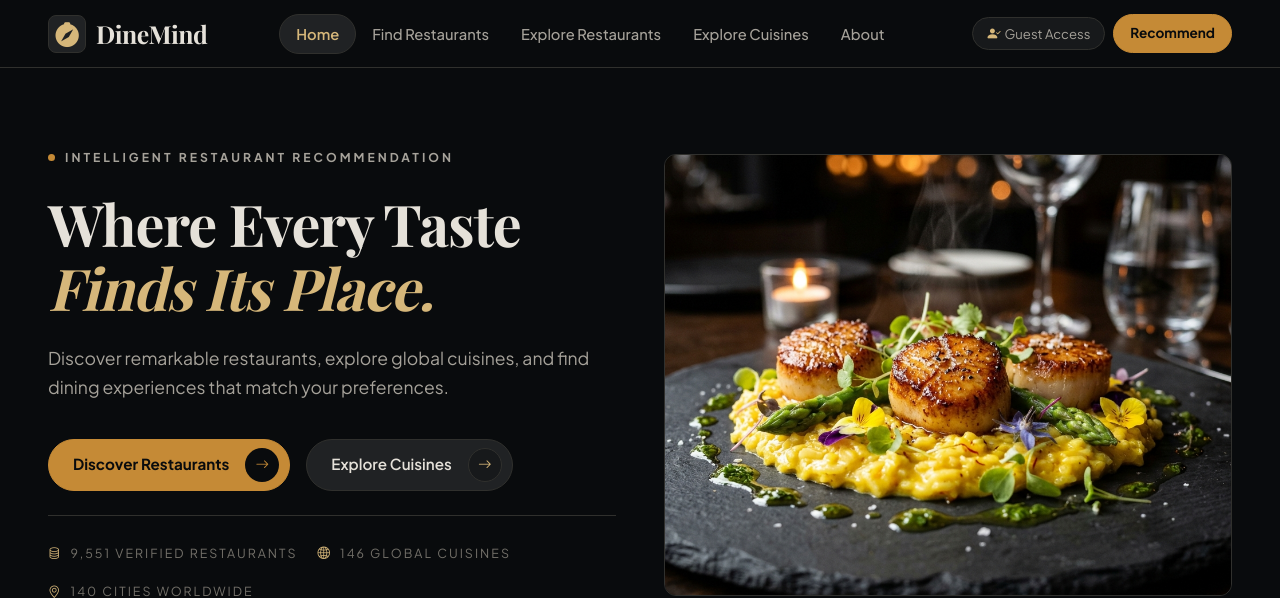
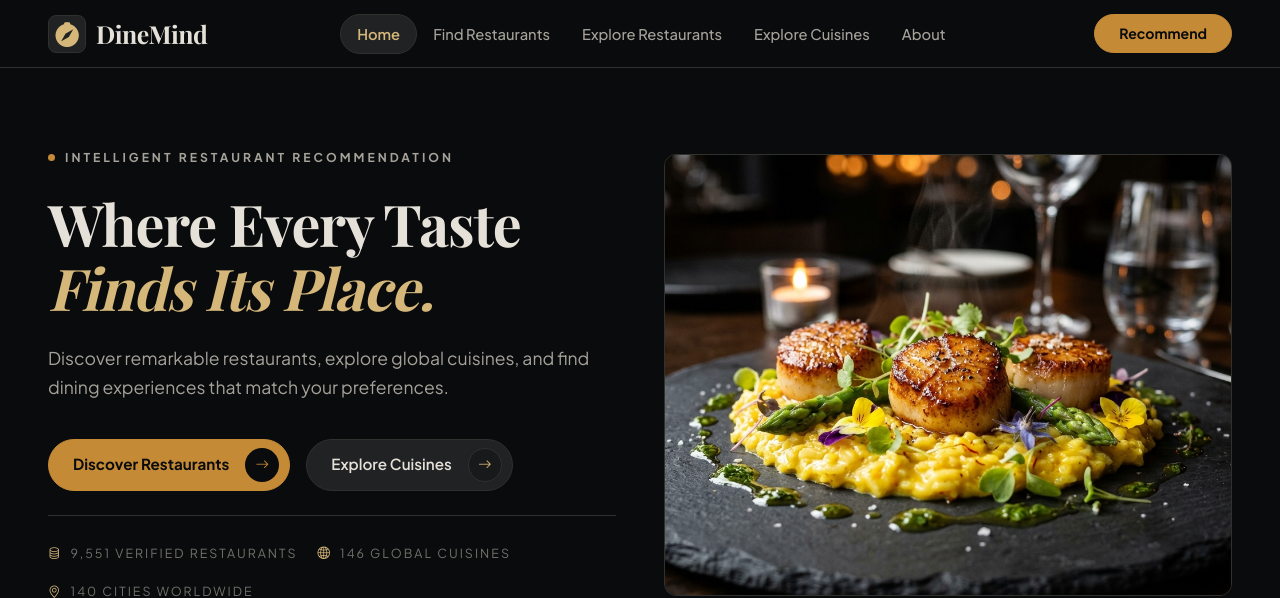
Before and after one commit to nishanths24/Restaurant-Recommendation, a Flask app: page / in a window 1280 px wide. Shown: the top 598 px of the page. Run offline with Flask 3, Linux system fonts and the light colour scheme; some web fonts are replaced.

Commit message:
refactor(nav): remove Guest Access badge and user icon for clean, minimal navbar

```diff
--- a/static/css/style.css
+++ b/static/css/style.css
@@ -134,17 +134,6 @@ p, span, div {
     font-weight: 600;
     background: #202224 !important;
     border: 1px solid #30302D !important;
-}
-
-.nav-guest-pill {
-    background: #17191B !important;
-    border: 1px solid #30302D !important;
-    color: #A6A29A !important;
-    font-size: 0.82rem;
-    padding: 6px 14px;
-    border-radius: 30px;
-    display: inline-flex;
-    align-items: center;
 }
 
 /* ==========================================================================
--- a/templates/base.html
+++ b/templates/base.html
@@ -60,12 +60,8 @@
                     </li>
                 </ul>
 
-                <div class="d-flex align-items-center gap-2 mt-3 mt-lg-0">
-                    <span class="nav-guest-pill" title="Public Demonstration Mode: Full model features enabled">
-                        <i class="bi bi-person-check-fill text-warning me-1"></i>
-                        <span>Guest Access</span>
-                    </span>
-                    <a href="{{ url_for('find_page') }}" class="btn btn-pill-primary py-2 px-3 small d-inline-flex justify-content-center text-center" style="font-size: 0.85rem;">Recommend</a>
+                <div class="d-flex align-items-center mt-3 mt-lg-0">
+                    <a href="{{ url_for('find_page') }}" class="btn btn-pill-primary py-2 px-4 small d-inline-flex justify-content-center text-center" style="font-size: 0.88rem;">Recommend</a>
                 </div>
             </div>
         </div>
```
